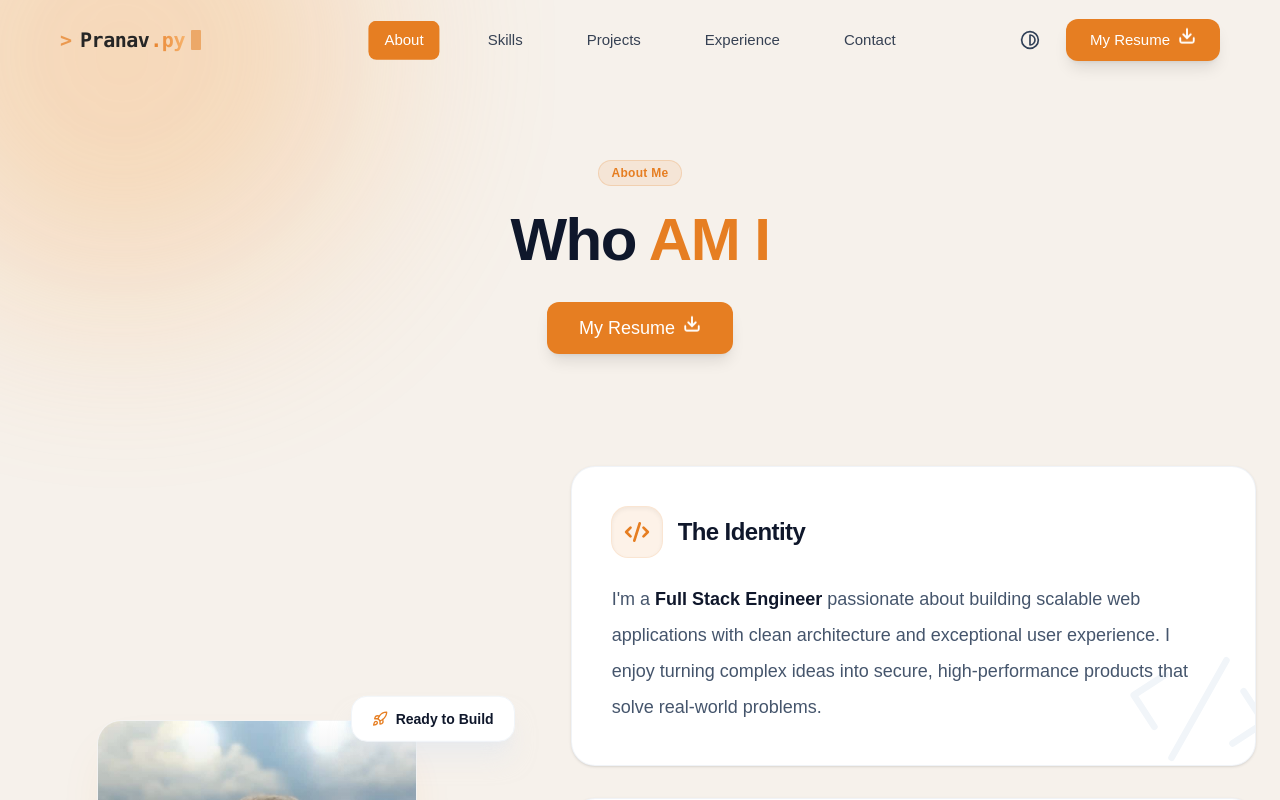
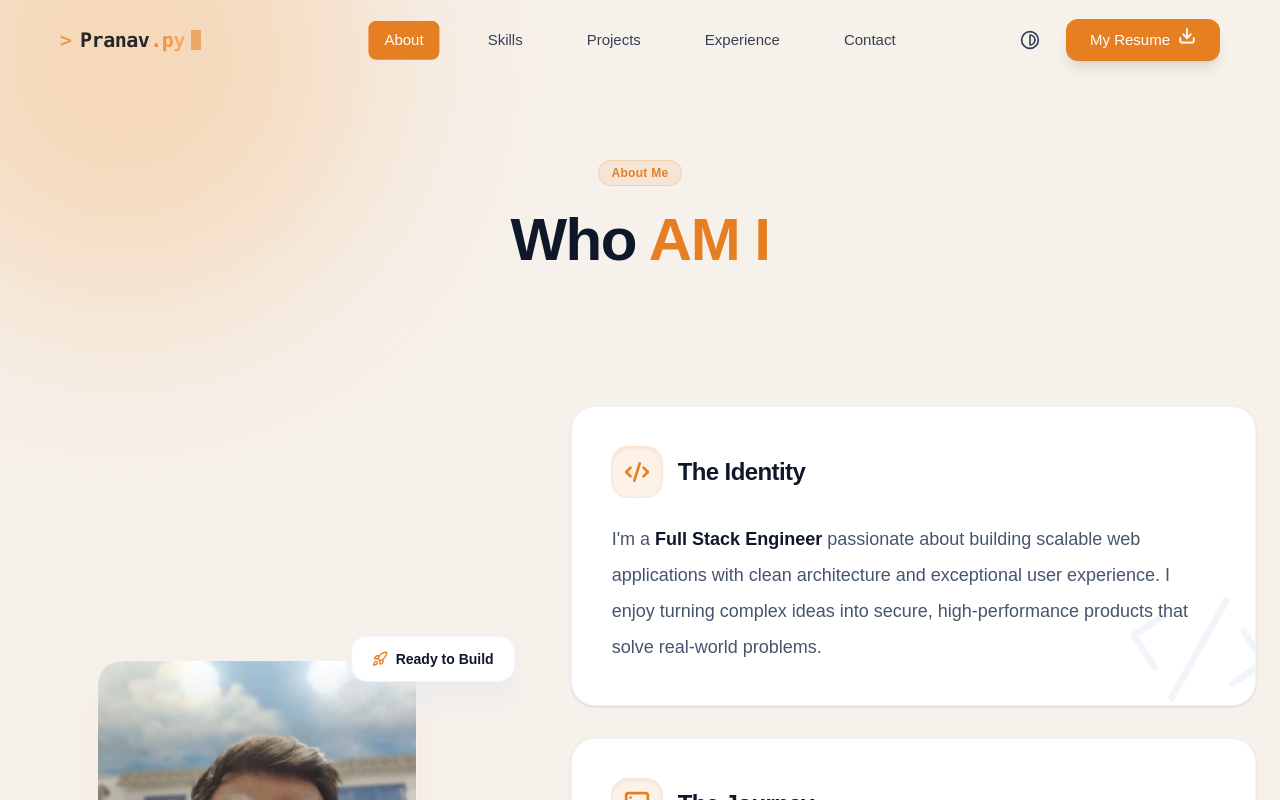
Before and after one commit to pranavkavade20/portfolio-pranav, a React (Vite) app: page / in a window 1280 px wide. Shown: the top 800 px of the page. Built offline with nearby package versions, Linux system fonts and the light colour scheme; a web font is replaced by a local one.

Commit message:
feat: remove ResumeButton component from About page; streamline layout

```diff
--- a/src/pages/About.jsx
+++ b/src/pages/About.jsx
@@ -40,14 +40,6 @@ function About() {
           <h1 className="text-4xl md:text-6xl font-extrabold tracking-tight text-slate-900 dark:text-white mb-6">
             Who<span className="text-brand-primary dark:text-brand-secondary"> AM I</span>
           </h1>
-          <motion.div
-            initial={{ opacity: 0, y: 10 }}
-            animate={{ opacity: 1, y: 0 }}
-            transition={{ delay: 0.2, duration: 0.4 }}
-            className="flex justify-center mt-8"
-          >
-            <ResumeButton variant="primary" className="px-8 py-3 text-base md:text-lg rounded-2xl" />
-          </motion.div>
         </motion.div>
 
         {/* The Journey Section */}
```
